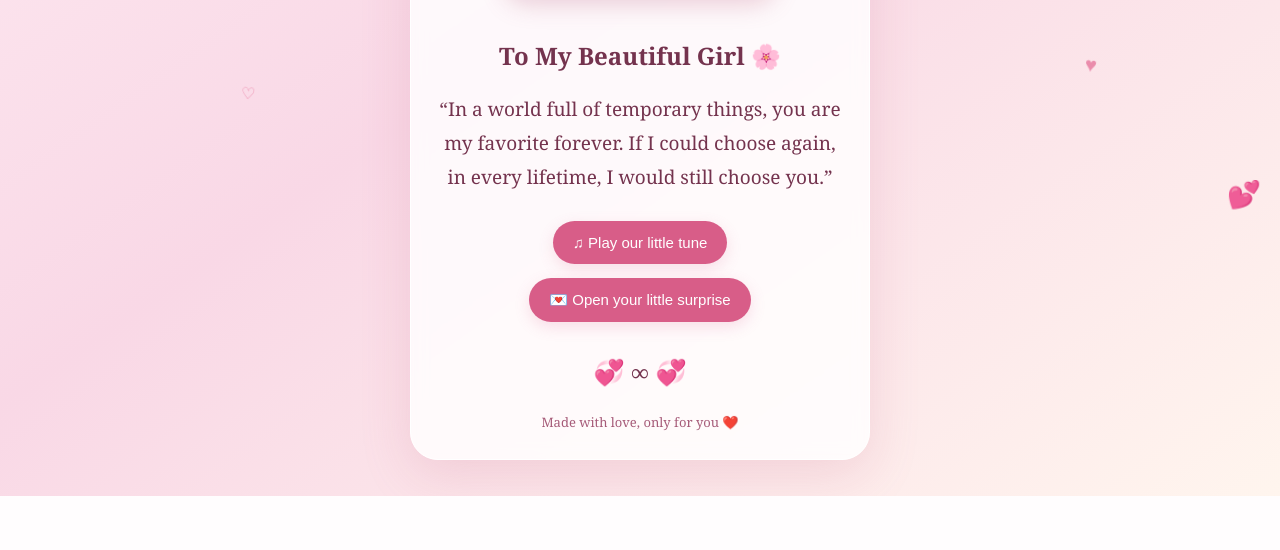
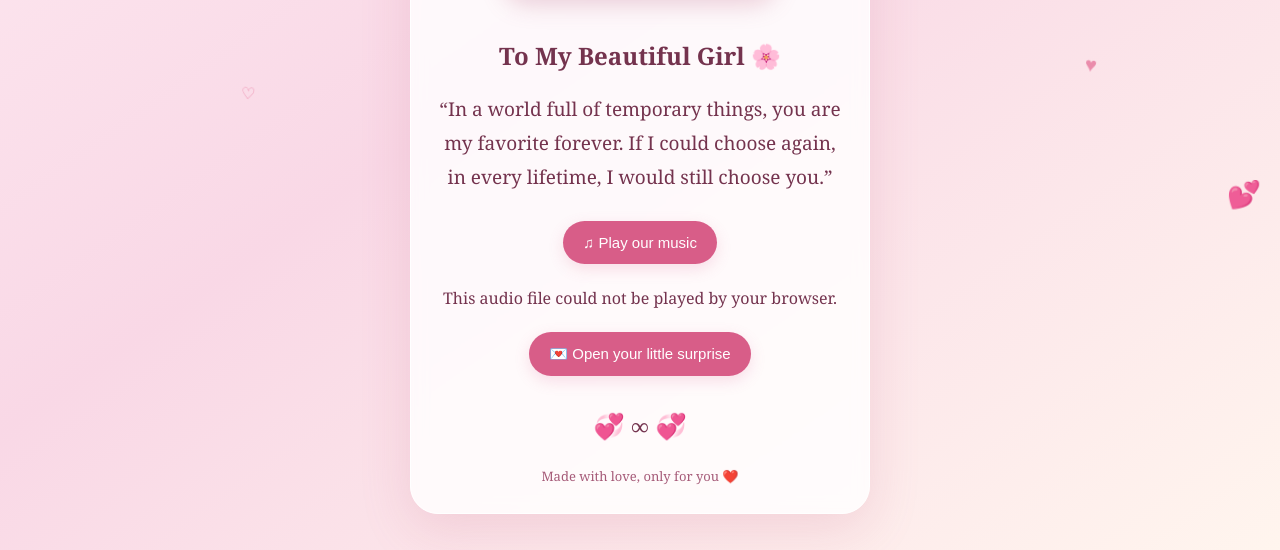
Before and after one commit to maheshdash512-hash/love_website, a Flask app: page / in a window 1280 px wide. Shown: the part 581-1131 px from the top of the page. Before the commit the page ends 1077 px from the top, so only its background shows below. Run offline with Flask 3, Linux system fonts and the light colour scheme.

Commit message:
changed a music

```diff
--- a/templates/index.html
+++ b/templates/index.html
@@ -42,7 +42,10 @@
   <h2>To My Beautiful Girl 🌸</h2>
   <p class="quote">“In a world full of temporary things, you are my favorite forever.
   If I could choose again, in every lifetime, I would still choose you.”</p>
-  <button id="musicBtn" onclick="toggleMusic()">♫ Play our little tune</button><br>
+  <button id="musicBtn" onclick="toggleMusic()">♫ Play our music</button>
+  <p id="musicStatus" aria-live="polite">Ready to play our music.</p>
+  <audio id="audioPlayer" preload="metadata"
+         src="{{ url_for('static', filename='Dil Ka Jo Haal Hai(KoshalWorld.Com).mp3') }}"></audio>
   <button onclick="showLove()">💌 Open your little surprise</button>
   <div id="secret">No matter how ordinary a day feels, you make my world beautiful
   just by being in it. Thank you for being you.<br><br>
@@ -51,29 +54,31 @@
   <footer>Made with love, only for you ❤️</footer>
 </main>
 <script>
-let audioContext, melodyTimer, playing=false, noteIndex=0;
-const notes=[261.63,329.63,392,329.63,293.66,349.23,440,349.23,
-             261.63,329.63,392,523.25,440,392,329.63,293.66];
-function playNote(){
-  if(!playing||!audioContext)return;
-  const oscillator=audioContext.createOscillator(), volume=audioContext.createGain();
-  oscillator.type="sine"; oscillator.frequency.value=notes[noteIndex++%notes.length];
-  volume.gain.setValueAtTime(.0001,audioContext.currentTime);
-  volume.gain.exponentialRampToValueAtTime(.10,audioContext.currentTime+.06);
-  volume.gain.exponentialRampToValueAtTime(.0001,audioContext.currentTime+.46);
-  oscillator.connect(volume);volume.connect(audioContext.destination);
-  oscillator.start();oscillator.stop(audioContext.currentTime+.48);
+const audioPlayer=document.getElementById("audioPlayer");
+const musicButton=document.getElementById("musicBtn");
+const musicStatus=document.getElementById("musicStatus");
+let currentTrackName="our music";
+audioPlayer.addEventListener("ended",()=>{
+  musicButton.textContent=`♫ Play ${currentTrackName}`;
+});
+audioPlayer.addEventListener("error",()=>{
+  musicStatus.textContent="This audio file could not be played by your browser.";
+});
+async function toggleMusic(){
+  if(!audioPlayer.paused){audioPlayer.pause();return}
+  try{
+    await audioPlayer.play();
+  }catch(error){
+    musicStatus.textContent=`Couldn't play ${currentTrackName}: ${error.message}`;
+  }
 }
-async function toggleMusic(){
-  const button=document.getElementById("musicBtn");
-  if(playing){playing=false;clearInterval(melodyTimer);button.textContent="♫ Play our little tune";return}
-  const Engine=window.AudioContext||window.webkitAudioContext;
-  if(!Engine){button.textContent="Music isn't supported in this browser";return}
-  if(!audioContext)audioContext=new Engine();
-  if(audioContext.state==="suspended")await audioContext.resume();
-  playing=true;playNote();melodyTimer=setInterval(playNote,500);
-  button.textContent="Ⅱ Pause our little tune";
-}
+audioPlayer.addEventListener("play",()=>{
+  musicButton.textContent=`Ⅱ Pause ${currentTrackName}`;
+  musicStatus.textContent=`Now playing: ${currentTrackName}`;
+});
+audioPlayer.addEventListener("pause",()=>{
+  if(!audioPlayer.ended)musicButton.textContent=`♫ Play ${currentTrackName}`;
+});
 function showLove(){document.getElementById("secret").style.display="block"}
 function createHeart(){
   const heart=document.createElement("span");heart.className="heart";
```
Also changed, not shown: 2 other files.
